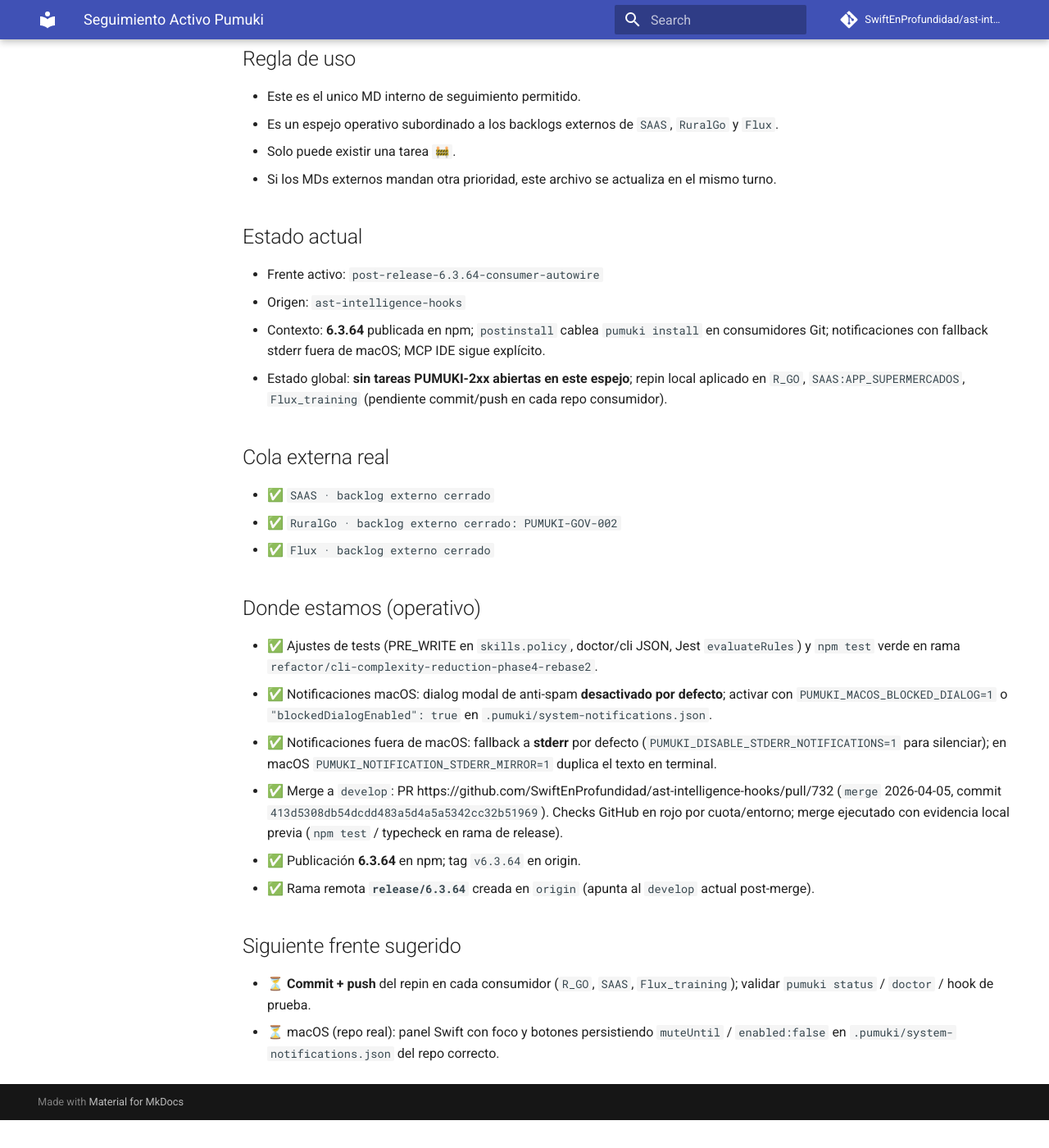
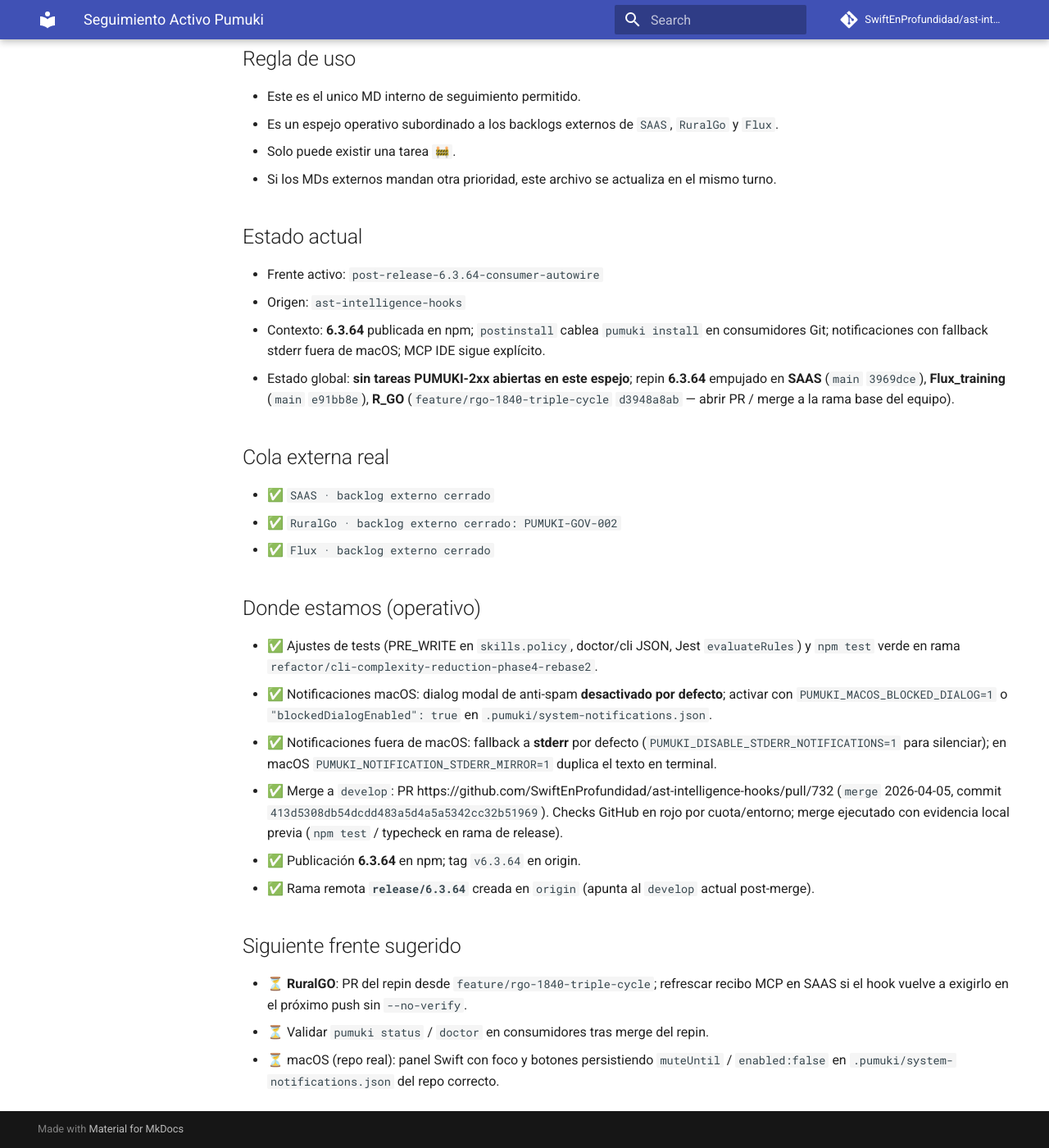
Before and after one commit to SwiftEnProfundidad/ast-intelligence-hooks, an MkDocs documentation site: the page built from docs/tracking/plan-activo-de-trabajo.md, in a window 1280 px wide and 1400 px high, scrolled down 391 px. Shown: the whole window at 82% size. Built offline with MkDocs 1.6.1 and Material for MkDocs 9.7.7, drawn with Linux system fonts in a browser that asks for light colours; comment, search, counter and statistics services are not loaded; before the commit the page ends 1757 px from its top, so only the background shows below that.

Commit message:
docs(tracking): repin 6.3.64 empujado en SAAS, Flux y R_GO

```diff
--- a/docs/tracking/plan-activo-de-trabajo.md
+++ b/docs/tracking/plan-activo-de-trabajo.md
@@ -19,7 +19,7 @@
 - Frente activo: `post-release-6.3.64-consumer-autowire`
 - Origen: `ast-intelligence-hooks`
 - Contexto: **6.3.64** publicada en npm; `postinstall` cablea `pumuki install` en consumidores Git; notificaciones con fallback stderr fuera de macOS; MCP IDE sigue explícito.
-- Estado global: **sin tareas PUMUKI-2xx abiertas en este espejo**; repin local aplicado en `R_GO`, `SAAS:APP_SUPERMERCADOS`, `Flux_training` (pendiente commit/push en cada repo consumidor).
+- Estado global: **sin tareas PUMUKI-2xx abiertas en este espejo**; repin **6.3.64** empujado en **SAAS** (`main` `3969dce`), **Flux_training** (`main` `e91bb8e`), **R_GO** (`feature/rgo-1840-triple-cycle` `d3948a8ab` — abrir PR / merge a la rama base del equipo).
 
 ## Cola externa real
 
@@ -38,5 +38,6 @@
 
 ## Siguiente frente sugerido
 
-- ⏳ **Commit + push** del repin en cada consumidor (`R_GO`, `SAAS`, `Flux_training`); validar `pumuki status` / `doctor` / hook de prueba.
+- ⏳ **RuralGO**: PR del repin desde `feature/rgo-1840-triple-cycle`; refrescar recibo MCP en SAAS si el hook vuelve a exigirlo en el próximo push sin `--no-verify`.
+- ⏳ Validar `pumuki status` / `doctor` en consumidores tras merge del repin.
 - ⏳ macOS (repo real): panel Swift con foco y botones persistiendo `muteUntil` / `enabled:false` en `.pumuki/system-notifications.json` del repo correcto.
```
